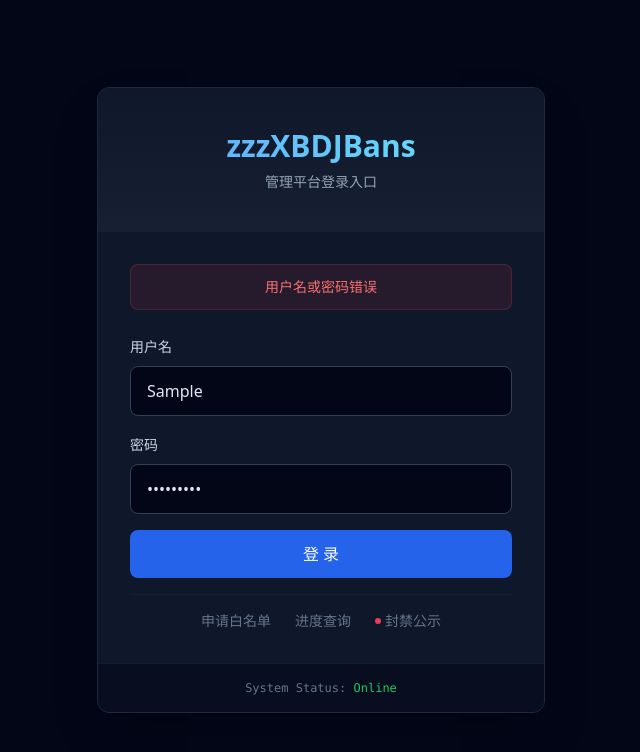
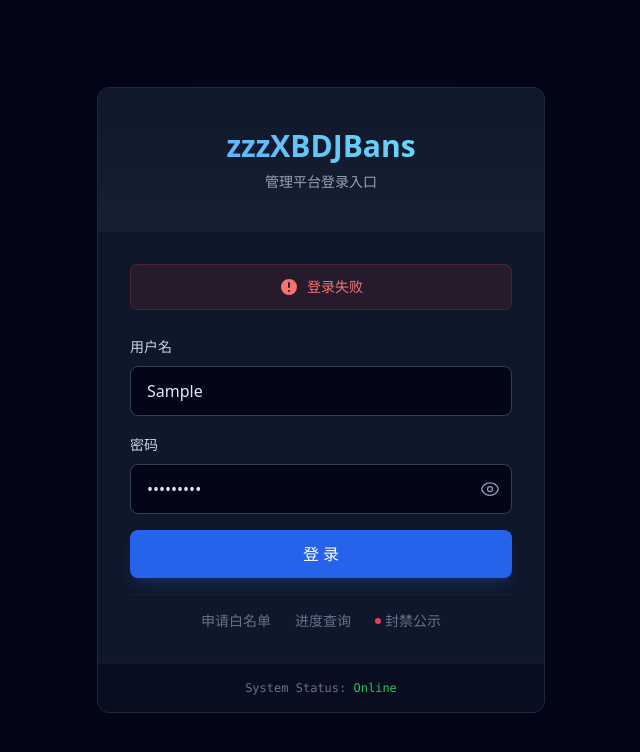
Before and after one commit to XBDJ504764827/zzzXBDJBansWeb, a Vue app: page / in a window 1280 px wide. Both pictures are taken after typing "Sample", "Sample123" into the empty fields and a click on the button "登 录". Shown: the top 752 px of the page, without its empty margins (319-959 px from the left). Built offline with nearby package versions, Linux system fonts and the light colour scheme; no server answers.

Commit message:
修复了某些bug。。。。。

```diff
--- a/package.json
+++ b/package.json
@@ -9,6 +9,7 @@
     "preview": "vite preview"
   },
   "dependencies": {
+    "@heroicons/vue": "^2.2.0",
     "axios": "^1.13.2",
     "lodash-es": "^4.17.23",
     "vue": "^3.5.24",
--- /dev/null
+++ b/public/config.json
@@ -0,0 +1,3 @@
+{
+    "apiBaseUrl": "https://zzzxbdjbansapi.threi.cn/api"
+}
--- a/src/composables/useAuthStore.js
+++ b/src/composables/useAuthStore.js
@@ -19,7 +19,7 @@ export const useAuthStore = () => {
             return { success: true, user }
         } catch (error) {
             console.error(error)
-            return { success: false, message: '用户名或密码错误' }
+            return { success: false, message: error.response?.data?.error || '登录失败' }
         }
     }
 
--- a/src/main.js
+++ b/src/main.js
@@ -3,6 +3,21 @@ import './style.css'
 import App from './App.vue'
 import router from './router'
 
-createApp(App)
-    .use(router)
-    .mount('#app')
+const loadConfig = async () => {
+    try {
+        const response = await fetch('/config.json');
+        const config = await response.json();
+        window.runtimeConfig = config;
+    } catch (error) {
+        console.error('Failed to load config, using defaults', error);
+        window.runtimeConfig = {
+            apiBaseUrl: import.meta.env.VITE_API_BASE_URL || '/api'
+        };
+    }
+};
+
+loadConfig().then(() => {
+    createApp(App)
+        .use(router)
+        .mount('#app')
+});
--- a/src/utils/api.js
+++ b/src/utils/api.js
@@ -1,7 +1,8 @@
 import axios from 'axios'
 
 const api = axios.create({
-    baseURL: import.meta.env.VITE_API_BASE_URL || '/api', // Use env var or default to relative path
+    baseURL: (window.runtimeConfig && window.runtimeConfig.apiBaseUrl) || import.meta.env.VITE_API_BASE_URL || '/api',
+    // fallback to env var or relative path if runtime config fails
     headers: {
         'Content-Type': 'application/json'
     }
--- a/src/views/LoginView.vue
+++ b/src/views/LoginView.vue
@@ -2,12 +2,14 @@
 import { ref } from 'vue'
 import { useRouter } from 'vue-router'
 import { useAuthStore } from '../composables/useAuthStore'
+import { EyeIcon, EyeSlashIcon } from '@heroicons/vue/24/outline'
 
 const router = useRouter()
 const { login } = useAuthStore()
 
 const username = ref('')
 const password = ref('')
+const showPassword = ref(false)
 const loading = ref(false)
 const error = ref('')
 
@@ -20,9 +22,6 @@ const router = useRouter()
     }
 
     loading.value = true
-
-    // Simulate API delay
-    await new Promise(resolve => setTimeout(resolve, 500))
 
     const result = await login(username.value, password.value)
 
@@ -52,7 +51,10 @@ const router = useRouter()
 
       <!-- Form -->
       <div class="px-8 py-8 space-y-6">
-        <div v-if="error" class="bg-red-500/10 border border-red-500/20 rounded-lg p-3 text-sm text-red-400 text-center">
+        <div v-if="error" class="bg-red-500/10 border border-red-500/20 rounded-lg p-3 text-sm text-red-400 text-center flex items-center justify-center gap-2">
+          <svg xmlns="http://www.w3.org/2000/svg" class="h-5 w-5" viewBox="0 0 20 20" fill="currentColor">
+            <path fill-rule="evenodd" d="M18 10a8 8 0 11-16 0 8 8 0 0116 0zm-7 4a1 1 0 11-2 0 1 1 0 012 0zm-1-9a1 1 0 00-1 1v4a1 1 0 102 0V6a1 1 0 00-1-1z" clip-rule="evenodd" />
+          </svg>
           {{ error }}
         </div>
 
@@ -70,19 +72,29 @@ const router = useRouter()
 
           <div class="space-y-2">
             <label for="password" class="text-sm font-medium text-slate-700 dark:text-slate-300">密码</label>
+            <div class="relative">
                 <input
                   id="password"
                   v-model="password"
-              type="password"
-              class="w-full px-4 py-3 bg-gray-50 dark:bg-slate-950 border border-gray-300 dark:border-slate-700 rounded-lg text-slate-900 dark:text-slate-200 placeholder-gray-400 dark:placeholder-slate-600 focus:outline-none focus:border-blue-500 focus:ring-1 focus:ring-blue-500 transition-colors"
+                  :type="showPassword ? 'text' : 'password'"
+                  class="w-full px-4 py-3 bg-gray-50 dark:bg-slate-950 border border-gray-300 dark:border-slate-700 rounded-lg text-slate-900 dark:text-slate-200 placeholder-gray-400 dark:placeholder-slate-600 focus:outline-none focus:border-blue-500 focus:ring-1 focus:ring-blue-500 transition-colors pr-10"
                   placeholder="••••••••"
                 />
+                <button
+                  type="button"
+                  @click="showPassword = !showPassword"
+                  class="absolute inset-y-0 right-0 px-3 flex items-center text-slate-400 hover:text-slate-600 dark:hover:text-slate-200 transition-colors focus:outline-none"
+                >
+                  <EyeIcon v-if="!showPassword" class="h-5 w-5" />
+                  <EyeSlashIcon v-else class="h-5 w-5" />
+                </button>
+            </div>
           </div>
 
           <button
             type="submit"
             :disabled="loading"
-            class="w-full py-3 px-4 bg-blue-600 hover:bg-blue-500 text-white font-medium rounded-lg transition-all transform active:scale-[0.98] disabled:opacity-50 disabled:cursor-not-allowed flex items-center justify-center"
+            class="w-full py-3 px-4 bg-blue-600 hover:bg-blue-500 text-white font-medium rounded-lg transition-all transform active:scale-[0.98] disabled:opacity-50 disabled:cursor-not-allowed flex items-center justify-center shadow-lg shadow-blue-600/20"
           >
             <span v-if="!loading">登 录</span>
             <svg v-else class="animate-spin h-5 w-5 text-white" xmlns="http://www.w3.org/2000/svg" fill="none" viewBox="0 0 24 24">
```
Also changed, not shown: 2 other files (tests, documents, lock files or other folders). Lines whose indentation alone changed are shown as unchanged.
